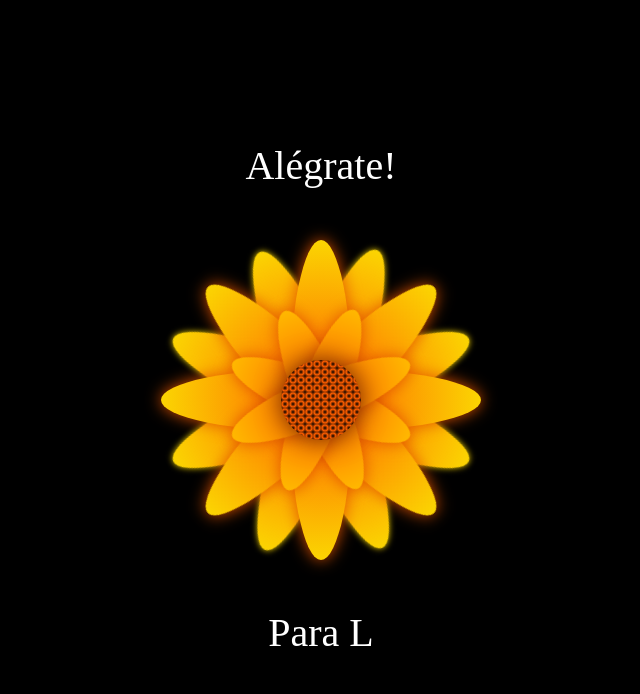
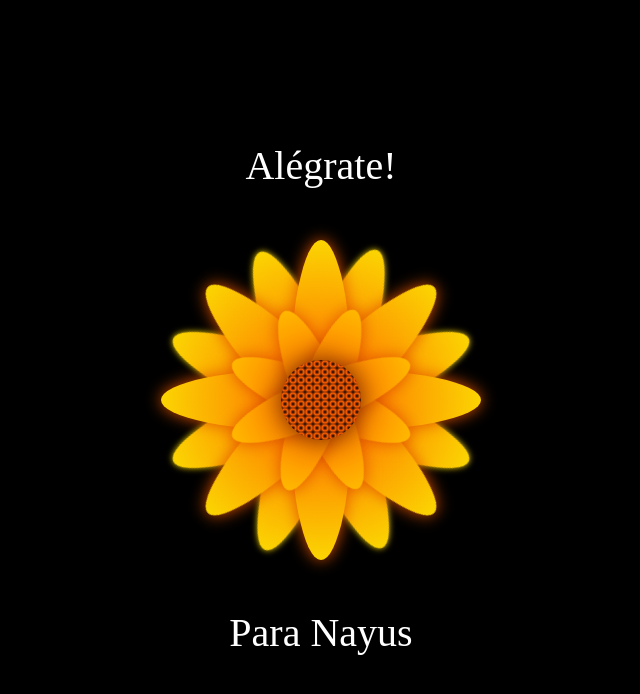
Before and after one commit to Qery220503/flores_amarillas, a plain HTML site: page docs/index.html in a window 1280 px wide. Shown: the whole page, without its empty margins (319-959 px from the left). Drawn offline with Linux system fonts and the light colour scheme.

Commit message:
Update index.html

```diff
--- a/docs/index.html
+++ b/docs/index.html
@@ -37,7 +37,7 @@
     </div>
     <div class="Petal3 p4">
     </div>
-    <div class="text-below">Para L</div>
+    <div class="text-below">Para Nayus</div>
   </div>
 </body>
 </html>
```
